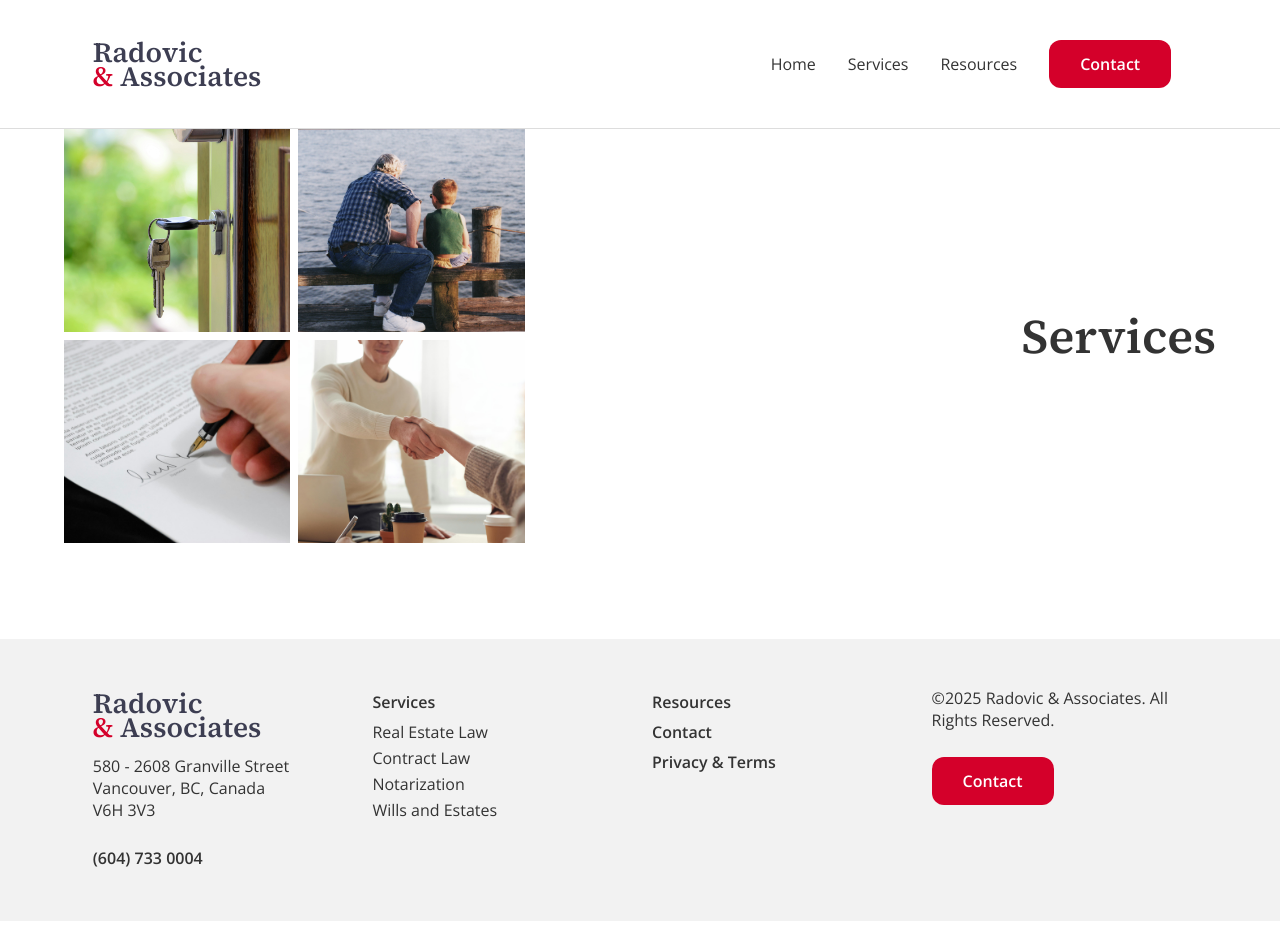
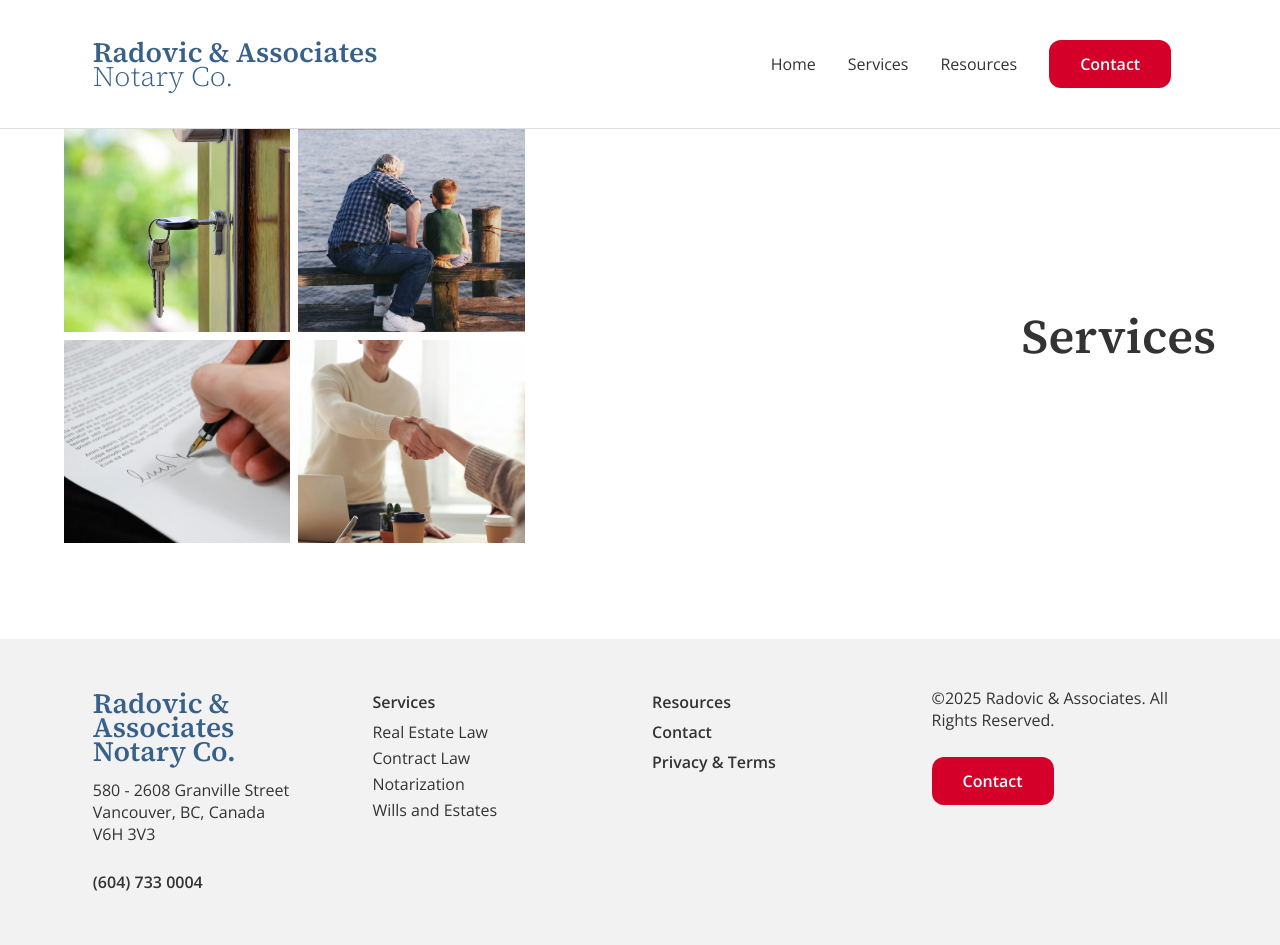
Before and after one commit to calistaa/test-site, a Jekyll site: the page built from services.markdown, in a window 1280 px wide and 945 px high. Built offline with Jekyll 4.4.1, drawn with Linux system fonts in a browser that asks for light colours.

Commit message:
new cover and logo

```diff
--- a/_layouts/default.html
+++ b/_layouts/default.html
@@ -33,7 +33,7 @@
   <header>
     <div class="header-wrapper">
       <a href="{{'/index'|relative_url}}">
-        <div class="logo">Radovic <br> <span>&</span> Associates</div>
+        <div class="logo">Radovic & Associates <br> <span>Notary Co.</span></div>
       </a>
       <nav class="nav-bar" id="desktop-nav">
         <a href="{{'/index'|relative_url}}">Home</a>
@@ -64,7 +64,7 @@
     <div class="footer-wrapper">
       <div>
         <a href="{{'/index'|relative_url}}">
-          <div class="logo">Radovic <br> <span>&</span> Associates</div>
+          <div class="logo">Radovic & Associates <br> Notary Co.</div>
         </a>
         <a href="https://maps.app.goo.gl/L3FpjM8thJXqk9zUA" target="_blank">
           <p>580 - 2608 Granville Street</p>
--- a/assets/css/main.css
+++ b/assets/css/main.css
@@ -67,7 +67,8 @@
   font-size: 1.75rem;
   font-weight: 600;
   font-family: 'Source Serif 4', serif;
-  color: #3d3e52;
+  /* color: #3d3e52; */
+  color: #37608b;
   line-height: 1.5rem;
 }
 
@@ -76,7 +77,8 @@
 }
 
 .logo span {
-  color: #d4002a;
+  /* color: #d4002a; */
+  font-weight: 300;
 }
 
 /* nav bar settings */
@@ -190,7 +192,7 @@
 }
 
 #homepage-hero {
-  background: url('../img/homepage-header.jpg') 10% 45%/cover no-repeat;
+  background: url('../img/photo_server.jpg') 10% 45%/cover no-repeat;
 
 }
 
--- a/index.markdown
+++ b/index.markdown
@@ -7,8 +7,8 @@
 
   <div class="hero" id="homepage-hero">
     <div class="hero-content">
-      <h1>Radovic <span>&</span> Associates</h1>
-      <p>Vancouver's Premier Notary Service</p>
+      <h1>Radovic & Associates</h1>
+      <p>Notary Co.</p>
     </div>
   </div>
 
```
Also changed, not shown: assets/img/photo_server.jpg (added).
